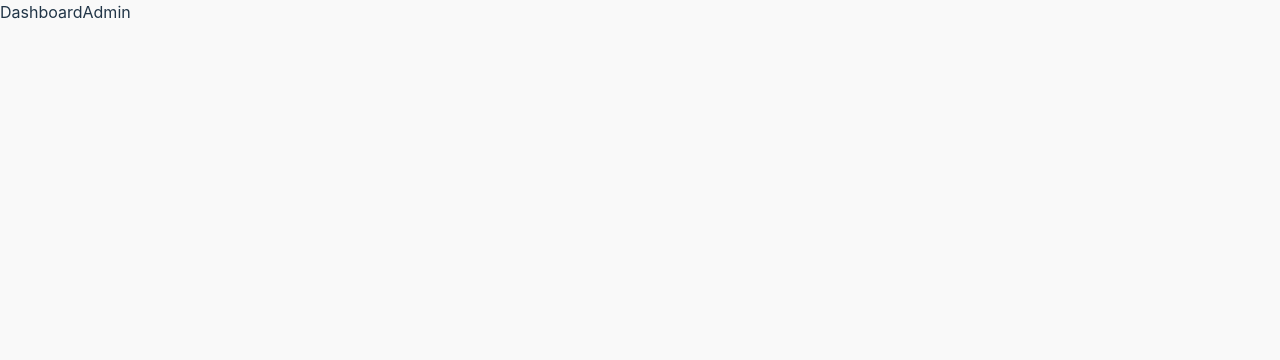
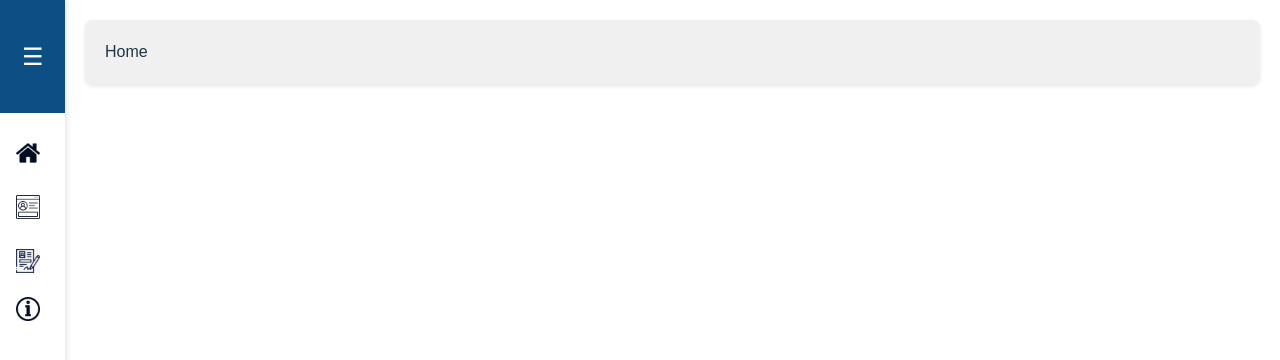
Before and after one commit to dev-code-jsx/React-EBC, a React (Vite) app: page /dashboardAdmin in a window 1280 px wide. Shown: the top 360 px of the page. Built offline with nearby package versions, Linux system fonts and the light colour scheme.

Commit message:
add dashboardAdmin funcional

```diff
--- a/src/pages/dashboardAdmin/DashboardAdmin.jsx
+++ b/src/pages/dashboardAdmin/DashboardAdmin.jsx
@@ -1,7 +1,79 @@
-import React from 'react'
+import { useState } from "react";
+import "./dashboardAdmin.css";
+import logo from "../../assets/img/logo.png";
+
+import homeIcon from "../../assets/img/homeIcon.png";
+import accountIcon from "../../assets/img/myAccountIcon.png";
+import transerIcon from "../../assets/img/ranferIcon.png";
+import registerIcon from "../../assets/img/register.jpg";
+import helpIcon from '../../assets/img/helpIcon.png';
+
+import { MyAccount } from "../myAccount/MyAccount";
+import { Help } from "../help/Help";
+import { Register } from "../../components/register/Register";
+
+const navItems = [
+  { id: "home", label: "Home", icon: homeIcon },
+  { id: "my-account", label: "My Account", icon: accountIcon },
+  { id: "register", label: "Register", icon: registerIcon },
+  { id: "help", label: "Help", icon: helpIcon }
+];
+
+const componentMap = {
+  "home": <div>Home</div>,
+  "my-account": <MyAccount />,
+  "register": <Register />,
+  "help": <Help />
+};
 
 export const DashboardAdmin = () => {
+  const [isOpen, setIsOpen] = useState(false);
+  const [activeComponent, setActiveComponent] = useState("home");
+
+  const handleNavClick = (id) => {
+    if (id === "home") {
+      window.location.reload();
+    } else {
+      setActiveComponent(id);
+    }
+  };
+
   return (
-    <div>DashboardAdmin</div>
-  )
-}
+    <div className="dashboard">
+      <aside className={`sidebar ${isOpen ? "open" : ""}`}>
+        <div className="sidebar-inner">
+          <header className="sidebar-header">
+            <button
+              type="button"
+              className="sidebar-burger"
+              onClick={() => setIsOpen(!isOpen)}
+            >
+              <span>{isOpen ? "×" : "☰"}</span>
+            </button>
+            <img src={logo} className="sidebar-logo" alt="logo" />
+            <p>Easy Bank Code</p>
+          </header>
+          <nav className="sidebar-menu">
+            {navItems.map((item) => (
+              <button
+                key={item.id}
+                className={`sidebar-button ${activeComponent === item.id ? 'active' : ''}`}
+                onClick={() => handleNavClick(item.id)}
+              >
+                <img
+                  src={item.icon}
+                  alt={`${item.label} icon`}
+                  className="sidebar-icon"
+                />
+                <span>{item.label}</span>
+              </button>
+            ))}
+          </nav>
+        </div>
+      </aside>
+      <main className="content">
+        {componentMap[activeComponent]}
+      </main>
+    </div>
+  );
+};
--- /dev/null
+++ b/src/pages/dashboardAdmin/dashboardAdmin.css
@@ -0,0 +1,187 @@
+body {
+    margin: 0;
+    background: #F5F5F5;
+    font-family: 'Arial', sans-serif;
+  }
+
+  .dashboard {
+    display: flex;
+    min-height: 100vh;
+  }
+
+  .sidebar {
+    position: fixed;
+    top: 0;
+    left: 0;
+    width: 65px;
+    height: 100%;
+    background: #ffffff;
+    color: #000000;
+    transition: width 0.4s;
+    overflow: hidden;
+    box-shadow: 2px 0 5px rgba(0, 0, 0, 0.1);
+    z-index: 1000;
+  }
+
+  .sidebar.open {
+    width: 240px;
+  }
+
+  .sidebar-inner {
+    display: flex;
+    flex-direction: column;
+    height: 100%;
+  }
+
+  .sidebar-header {
+    display: flex;
+    align-items: center;
+    padding: 16px;
+    background: #0D4E85;
+  }
+
+  .sidebar-burger {
+    background: none;
+    border: none;
+    color: #FFFFFF;
+    font-size: 24px;
+    cursor: pointer;
+    margin-right: 16px;
+  }
+
+  .sidebar-logo {
+    height: 40px;
+    transition: opacity 0.3s;
+    margin-right: 10px;
+    background-color: white;
+    border-radius: 50%;
+  }
+
+  .sidebar-header p {
+    color: white;
+    font-size: 18px;
+    margin: 0;
+    flex-grow: 1;
+    text-align: left;
+    opacity: 0;
+    transition: opacity 0.3s;
+  }
+
+  .sidebar.open .sidebar-logo,
+  .sidebar.open .sidebar-header p {
+    opacity: 1;
+  }
+
+  .sidebar-menu {
+    flex: 1;
+    display: flex;
+    flex-direction: column;
+    padding: 16px 0;
+  }
+
+  .sidebar-button {
+    display: flex;
+    align-items: center;
+    padding: 12px 16px;
+    color: #000000;
+    font-size: 16px;
+    text-transform: capitalize;
+    transition: background 0.3s;
+    cursor: pointer;
+    border: none;
+    background: none;
+    width: 100%;
+    text-align: left;
+  }
+
+  .sidebar-button:hover,
+  .sidebar-button:focus {
+    background: rgba(3, 45, 236, 0.2);
+    outline: none;
+  }
+
+  .sidebar-icon {
+    width: 24px;
+    height: 24px;
+    margin-right: 16px;
+    transition: opacity 0.3s;
+  }
+
+  .sidebar-button span {
+    opacity: 0;
+    transition: opacity 0.3s;
+  }
+
+  .sidebar.open .sidebar-logo,
+  .sidebar.open .sidebar-button span {
+    opacity: 1;
+  }
+
+  .sidebar-button.active {
+    background: rgba(255, 255, 255, 0.3);
+  }
+
+  .content {
+    flex: 1;
+    margin-left: 65px;
+    padding: 20px;
+    background: #ffffff;
+    min-height: 100vh;
+    transition: margin-left 0.4s;
+  }
+
+  .sidebar.open + .content {
+    margin-left: 240px;
+  }
+
+  .content > div {
+    background: #f0f0f0;
+    padding: 20px;
+    border-radius: 8px;
+    box-shadow: 0 2px 4px rgba(0, 0, 0, 0.1);
+    transition: background 0.3s;
+  }
+
+  .content > div:hover {
+    background: #e0e0e0;
+  }
+
+  @media (max-width: 768px) {
+    .sidebar {
+      width: 240px;
+      height: auto;
+      position: relative;
+      flex-direction: column;
+    }
+
+    .sidebar.open {
+      width: 100%;
+    }
+
+    .sidebar-header {
+      flex-direction: row;
+      justify-content: space-between;
+    }
+
+    .content {
+      margin-left: 0;
+      width: 100%;
+    }
+
+    .sidebar.open + .content {
+      margin-left: 0;
+    }
+  }
+
+  @media (max-width: 480px) {
+    .sidebar-button {
+      padding: 10px;
+      font-size: 14px;
+    }
+
+    .sidebar-icon {
+      width: 20px;
+      height: 20px;
+      margin-right: 10px;
+    }
+  }
```
Also changed, not shown: src/assets/img/register.jpg (added).
